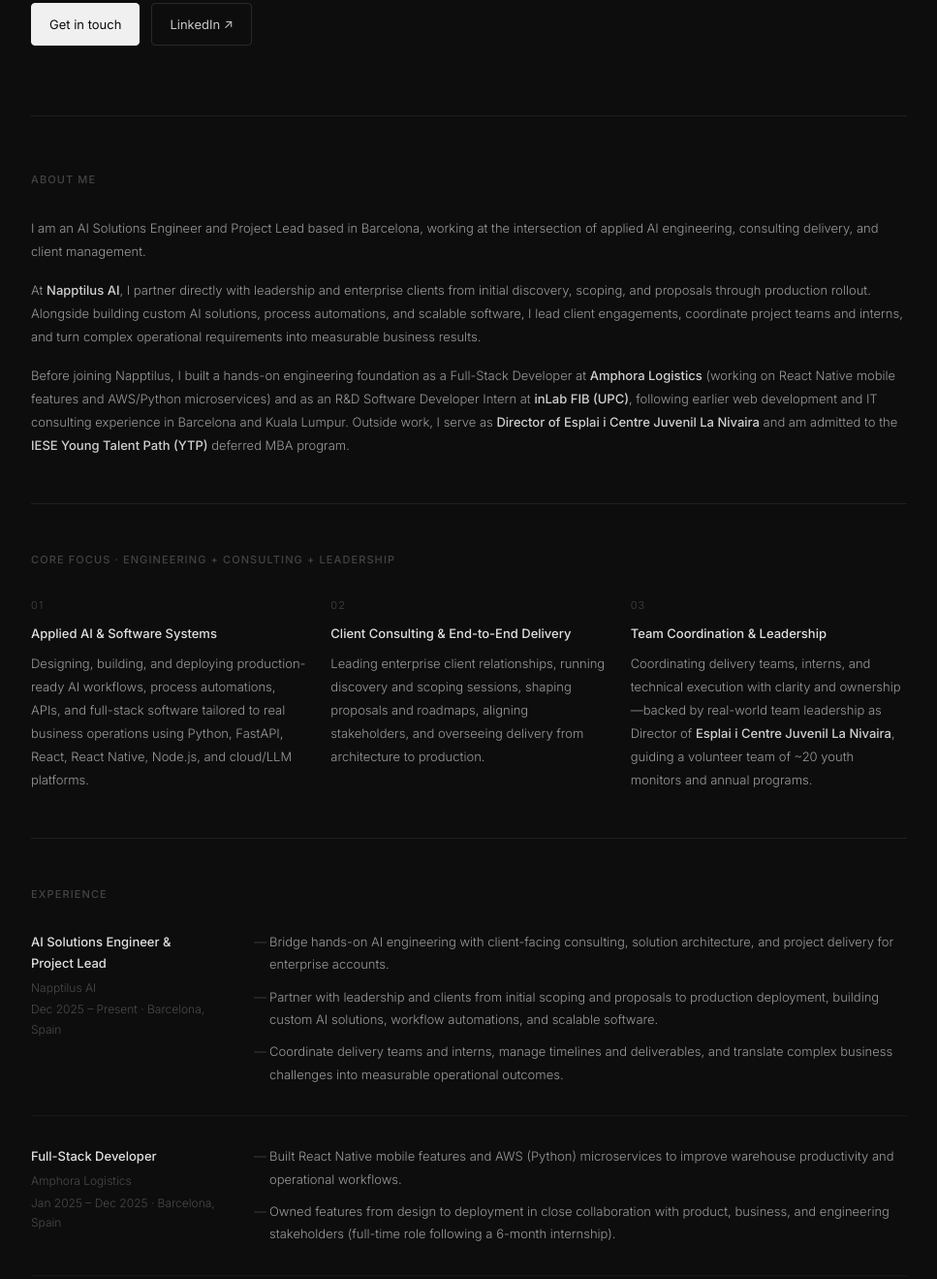
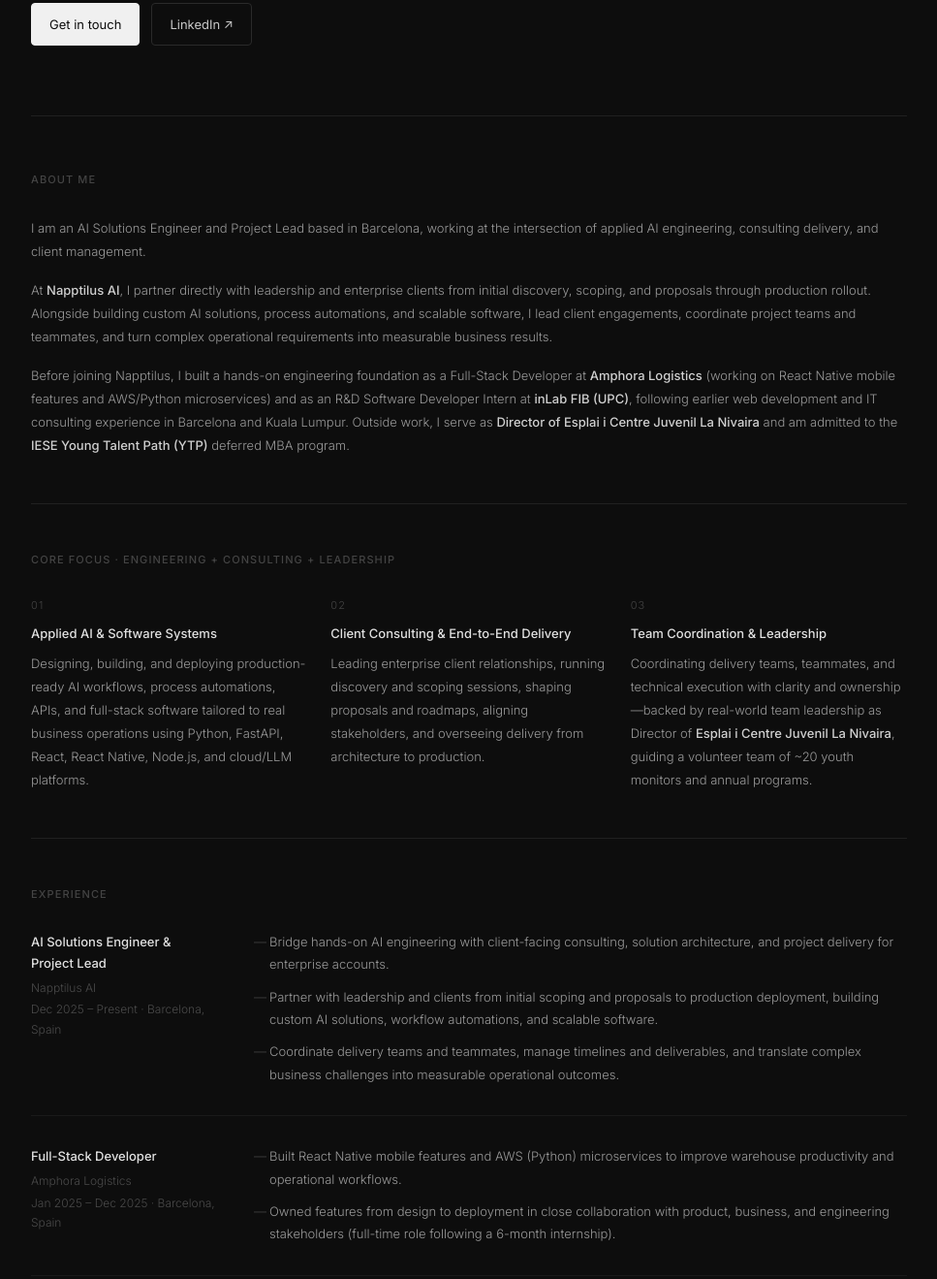
Before and after one commit to VinasRicard/VinasRicard, a plain HTML site: page index.html in a window 1280 px wide. Shown: the part 421-1740 px from the top of the page at 97% size, without its empty margins (156-1123 px from the left). Drawn offline with Linux system fonts and the light colour scheme.

Commit message:
Refer to teams and teammates instead of interns
Co-Authored-By: Claude Opus 5.5 <noreply@anthropic.com>

```diff
--- a/index.html
+++ b/index.html
@@ -45,7 +45,7 @@
         <div class="section-label">About Me</div>
         <div class="section-body">
           <p>I am an AI Solutions Engineer and Project Lead based in Barcelona, working at the intersection of applied AI engineering, consulting delivery, and client management.</p>
-          <p>At <strong>Napptilus AI</strong>, I partner directly with leadership and enterprise clients from initial discovery, scoping, and proposals through production rollout. Alongside building custom AI solutions, process automations, and scalable software, I lead client engagements, coordinate project teams and interns, and turn complex operational requirements into measurable business results.</p>
+          <p>At <strong>Napptilus AI</strong>, I partner directly with leadership and enterprise clients from initial discovery, scoping, and proposals through production rollout. Alongside building custom AI solutions, process automations, and scalable software, I lead client engagements, coordinate project teams and teammates, and turn complex operational requirements into measurable business results.</p>
           <p>Before joining Napptilus, I built a hands-on engineering foundation as a Full-Stack Developer at <strong>Amphora Logistics</strong> (working on React Native mobile features and AWS/Python microservices) and as an R&amp;D Software Developer Intern at <strong>inLab FIB (UPC)</strong>, following earlier web development and IT consulting experience in Barcelona and Kuala Lumpur. Outside work, I serve as <strong>Director of Esplai i Centre Juvenil La Nivaira</strong> and am admitted to the <strong>IESE Young Talent Path (YTP)</strong> deferred MBA program.</p>
         </div>
       </section>
@@ -69,7 +69,7 @@
           <div class="pillar">
             <div class="pillar-num">03</div>
             <div class="pillar-title">Team Coordination & Leadership</div>
-            <p class="pillar-text">Coordinating delivery teams, interns, and technical execution with clarity and ownership—backed by real-world team leadership as Director of <strong>Esplai i Centre Juvenil La Nivaira</strong>, guiding a volunteer team of ~20 youth monitors and annual programs.</p>
+            <p class="pillar-text">Coordinating delivery teams, teammates, and technical execution with clarity and ownership—backed by real-world team leadership as Director of <strong>Esplai i Centre Juvenil La Nivaira</strong>, guiding a volunteer team of ~20 youth monitors and annual programs.</p>
           </div>
         </div>
       </section>
@@ -91,7 +91,7 @@
               <ul class="exp-list">
                 <li>Bridge hands-on AI engineering with client-facing consulting, solution architecture, and project delivery for enterprise accounts.</li>
                 <li>Partner with leadership and clients from initial scoping and proposals to production deployment, building custom AI solutions, workflow automations, and scalable software.</li>
-                <li>Coordinate delivery teams and interns, manage timelines and deliverables, and translate complex business challenges into measurable operational outcomes.</li>
+                <li>Coordinate delivery teams and teammates, manage timelines and deliverables, and translate complex business challenges into measurable operational outcomes.</li>
               </ul>
             </div>
           </div>
```
